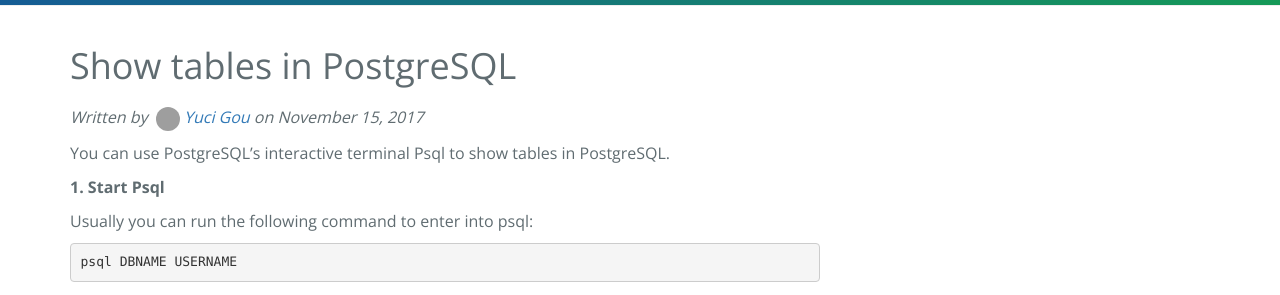
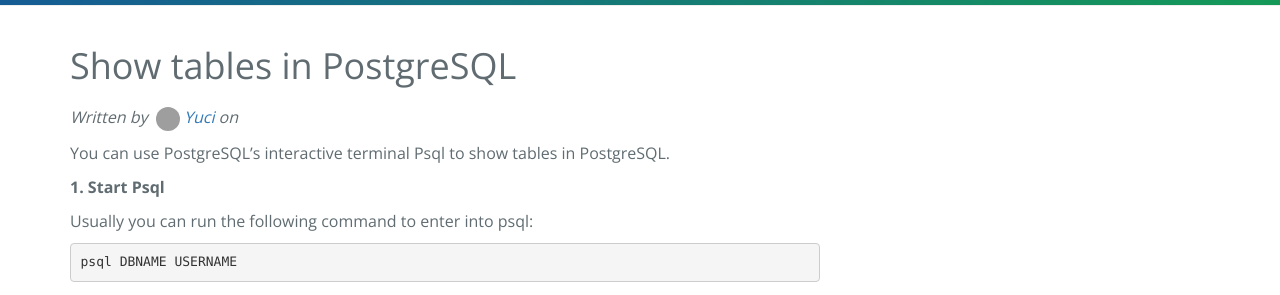
Before and after one commit to yucigou/codegoodworks, a Jekyll site: the page built from _posts/2017-11-15-show-tables-in-postgres.markdown, in a window 1280 px wide. Shown: the part 172-467 px from the top of the page. Built offline with Jekyll 4.4.1, drawn with Linux system fonts in a browser that asks for light colours; nearby versions of some CDN libraries; grey boxes are pictures that could not be loaded.

Commit message:
Adjust style

```diff
--- a/_data/authors.yml
+++ b/_data/authors.yml
@@ -1,6 +1,6 @@
 # Author details.
 yuci_gou:
-    name: Yuci Gou
+    name: Yuci
     github: https://github.com/yucigou
     stackoverflow: https://stackoverflow.com/users/2700356/yuci
     linkedin: https://www.linkedin.com/in/yuci-gou-75743710b/
--- a/_layouts/post.html
+++ b/_layouts/post.html
@@ -21,7 +21,8 @@
           {% endif %}
           <span class="meta">Written by&nbsp;
             <a href="{{ author.github }}"><img src="{{ author.gravatar }}" alt="{{ author.name }}" width="24" height="24">&nbsp;{{ author.name }}</a>
-            on {{ page.date | date: '%B %d, %Y' }}</span>
+            on {{post.date | date_to_string}}</span>
+            <!--on {{ page.date | date: '%B %d, %Y' }}</span>-->
         </div>
       </div>
     </div>
```
